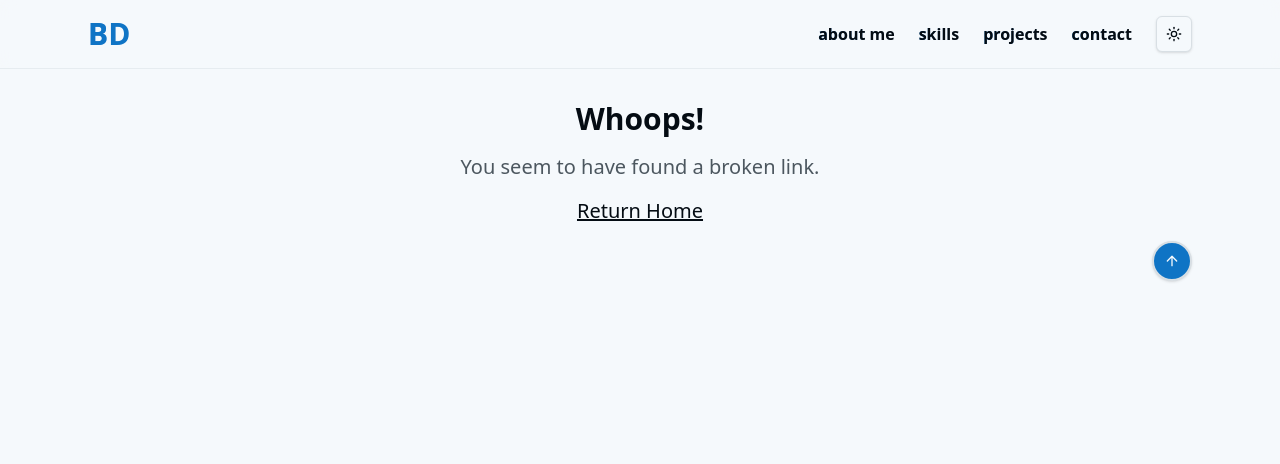
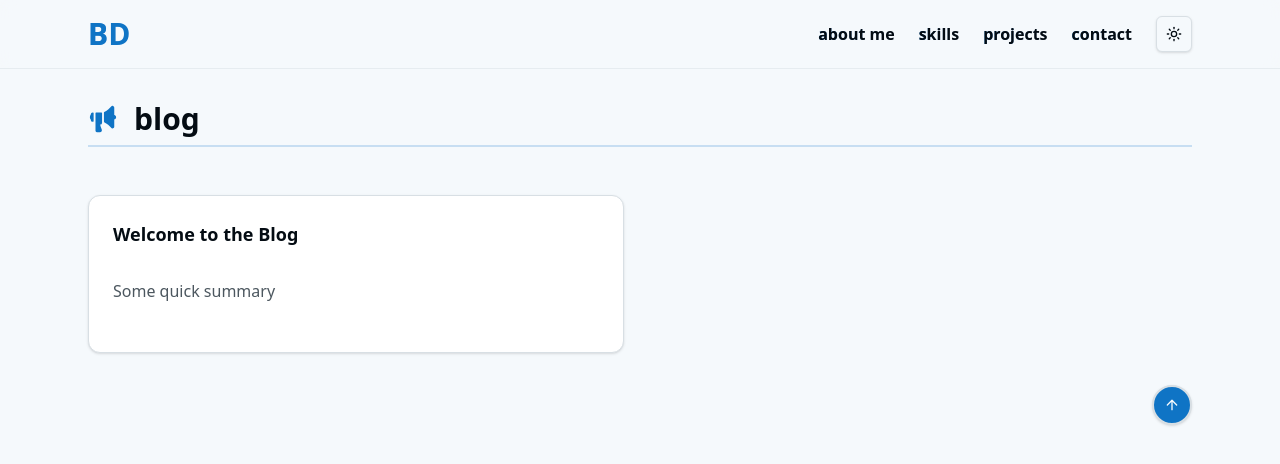
Before and after one commit to bill742/bill742.github.io, a Next.js app: page /blog in a window 1280 px wide. Before the commit this address had no page. Shown: the top 464 px of the page. Built offline with nearby package versions, Linux system fonts and the light colour scheme.

Commit message:
Add Blog index page and posts page.

```diff
--- /dev/null
+++ b/src/app/(subpages)/blog/[slug]/page.tsx
@@ -0,0 +1,17 @@
+export default async function Page({
+  params,
+}: {
+  params: Promise<{ slug: string }>;
+}) {
+  const { slug } = await params;
+  const { default: Post } = await import(`@/content/${slug}.mdx`);
+
+  return <Post />;
+}
+
+export function generateStaticParams() {
+  // return [{ slug: "welcome" }, { slug: "about" }];
+  return [{ slug: "welcome" }];
+}
+
+export const dynamicParams = false;
--- /dev/null
+++ b/src/app/(subpages)/blog/page.tsx
@@ -0,0 +1,49 @@
+// import Pagination from "@/components/pagination";
+import Link from "next/link";
+import { IoMegaphone } from "react-icons/io5";
+
+import {
+  Card,
+  CardContent,
+  CardFooter,
+  CardHeader,
+  CardTitle,
+} from "../../../components/ui/card";
+
+export const blogSlugs = [
+  {
+    slug: "welcome",
+    summary: "Some quick summary",
+    title: "Welcome to the Blog",
+  },
+];
+
+export default function Blog() {
+  return (
+    <div className="flex flex-col gap-y-12">
+      <h1 className="header text-3xl">
+        <IoMegaphone className="text-primary" /> Blog
+      </h1>
+      <ul className="grid grid-cols-1 gap-8 md:grid-cols-2">
+        {blogSlugs.map(({ slug, summary, title }) => (
+          <li key={slug} className="mb-4 flex flex-col">
+            <Card className="card-hover bg-card border-border hover:border-primary/30 justify-between">
+              <CardHeader>
+                <CardTitle className="text-foreground text-lg">
+                  <Link href={`/blog/${slug}`} className="hover:underline">
+                    {title}
+                  </Link>
+                </CardTitle>
+              </CardHeader>
+              <CardContent className="text-muted-foreground leading-relaxed">
+                {summary}
+              </CardContent>
+              <CardFooter className="flex flex-col gap-8 sm:flex-row"></CardFooter>
+            </Card>
+          </li>
+        ))}
+      </ul>
+      {/* <Pagination totalPages={10} basePath="/blog" /> */}
+    </div>
+  );
+}
--- /dev/null
+++ b/src/components/breadcrumbs.tsx
@@ -0,0 +1,21 @@
+import Link from "next/link";
+
+type Crumb = { label: string; href: string };
+
+export default function Breadcrumbs({ crumbs }: { crumbs: Crumb[] }) {
+  return (
+    <nav>
+      <Link href="/">Home</Link>
+      {crumbs.map((crumb, index) => (
+        <span key={crumb.href}>
+          /
+          {index === crumbs.length - 1 ? (
+            <span>{crumb.label}</span>
+          ) : (
+            <Link href={crumb.href}>{crumb.label}</Link>
+          )}
+        </span>
+      ))}
+    </nav>
+  );
+}
--- /dev/null
+++ b/src/components/pagination.tsx
@@ -0,0 +1,32 @@
+"use client";
+
+import Link from "next/link";
+import { usePathname, useSearchParams } from "next/navigation";
+
+export default function Pagination({
+  totalPages,
+  basePath,
+}: {
+  totalPages: number;
+  basePath: string;
+}) {
+  const pathname = usePathname();
+  const searchParams = useSearchParams();
+  const currentPage = Number(searchParams.get("page")) || 1;
+
+  const pages = Array.from({ length: totalPages }, (_, i) => i + 1);
+
+  return (
+    <div>
+      {pages.map((page) => (
+        <Link
+          key={page}
+          href={`${pathname}?page=${page}`}
+          className={currentPage === page ? "active" : ""}
+        >
+          {page}
+        </Link>
+      ))}
+    </div>
+  );
+}
```
